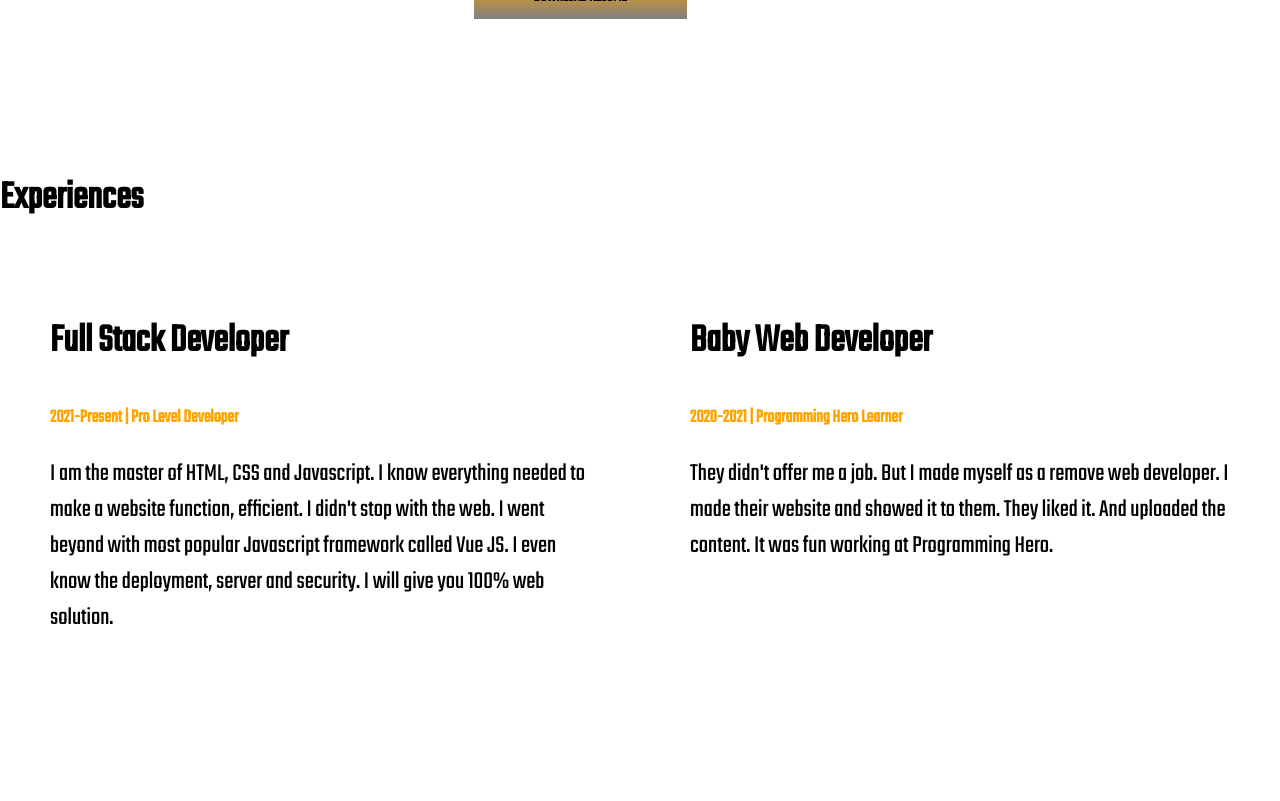
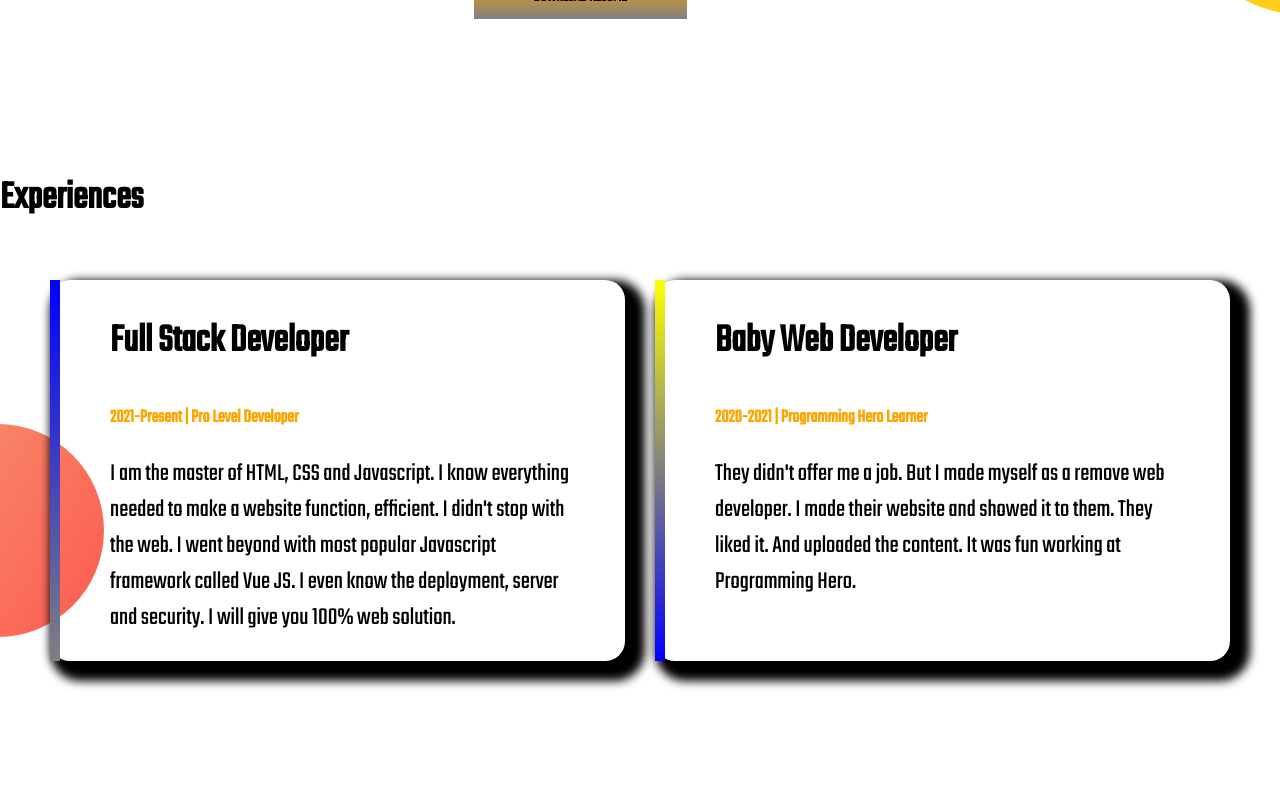
Before and after one commit to shakawatChy434/my-fortfolio, a plain HTML site: page index.html in a window 1280 px wide. Shown: the part 1192-1993 px from the top of the page. Drawn offline with Linux system fonts and the light colour scheme.

Commit message:
bannar added

```diff
--- a/index.html
+++ b/index.html
@@ -14,7 +14,7 @@
 </head>
 
 <body>
-    <section class="flexible-container">
+    <section id="top-banar" class="flexible-container">
         <div class="half-width">
             <h1>Welcome To</h1>
             <h1><span class="orange-color"> Shakawat Hossain </span> World!</h1>
@@ -31,7 +31,7 @@
         </div>
     </section>
 
-    <section class="flexible-container">
+    <section id="dream-banar" class="flexible-container">
         <div class="half-width">
             <img src="./images/s-bg1.png" alt="">
         </div>
@@ -49,8 +49,8 @@
     </section>
     <section>
         <h2>Experiences</h2>
-        <diV class="flexible-container">
-            <div class="half-width">
+        <div id="experience-bannar" class="flexible-container">
+            <div id="slice-one" class="half-width experiences-item">
                 <h2>Full Stack Developer </h2>
                 <h3><span class="orange-color">2021-Present | Pro Level Developer</span></h3>
                 <p>I am the master of HTML, CSS and Javascript. I know everything needed to make a website function,
@@ -60,7 +60,7 @@
 
                 </p>
             </div>
-            <div class="half-width">
+            <div id="slice-two" class="half-width experiences-item-pro">
                 <h2>Baby Web Developer </h2>
                 <h3> <span class="orange-color"> 2020-2021 | Programming Hero Learner</span> </h3>
                 <p>They didn't offer me a job. But I made myself as a remove web developer. I made their website and
@@ -69,7 +69,7 @@
 
                 </p>
             </div>
-        </diV>
+        </div>
     </section>
 
 </body>
--- a/style.css
+++ b/style.css
@@ -24,6 +24,7 @@ p{
     padding: 10px 60px;
 
 }
+
 .flexible-container{
     display: flex;
 }
@@ -38,3 +39,49 @@ padding-left: 50px;
 .half-width img{
     width: 100%;
 }
+/* .dream-big{
+    margin-right: 30px;
+    width: 90%;
+} */
+
+.experiences-item{
+    width: 40%;
+    margin-left: 50px;
+    box-shadow: 10px 10px 10px 10px;
+    border-radius: 20px;
+
+}
+.experiences-item-pro{
+    width: 40%;
+    margin-left: 30px;
+    margin-right: 50px;
+    box-shadow: 10px 10px 10px 10px;
+    border-radius: 20px;
+}
+#slice-one{
+
+    border-left: 10px solid;
+    border-image: linear-gradient(blue, gray );
+    border-image-slice: 1;
+}
+
+#slice-two{
+    border-left: 10px solid;
+    border-image: linear-gradient(  yellow, blue );
+    border-image-slice: 1;
+
+}
+#top-banar{
+    background-image: url(./images/top-banner.png);
+    background-repeat: no-repeat;
+}
+#dream-banar{
+background-image: url(./images/dream-bg.png);
+background-repeat: no-repeat;
+background-position: right;
+}
+#experience-bannar{
+    background-image: url(./images/exp-bg.png);
+    background-repeat: no-repeat;
+    background-position: left;
+}
```
